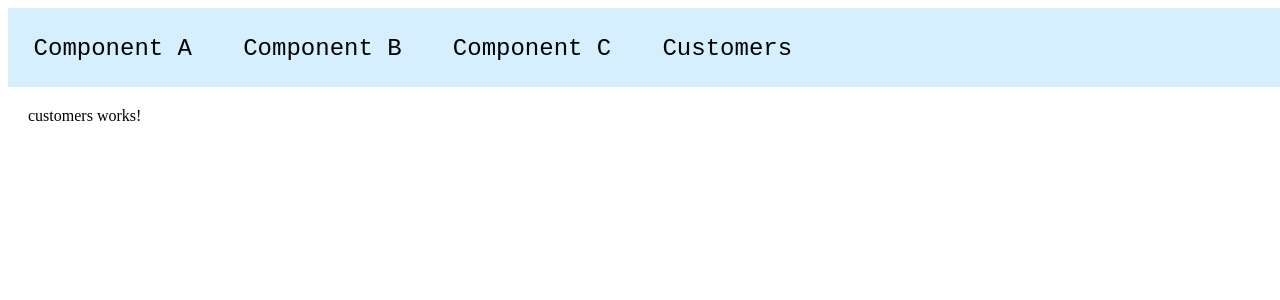
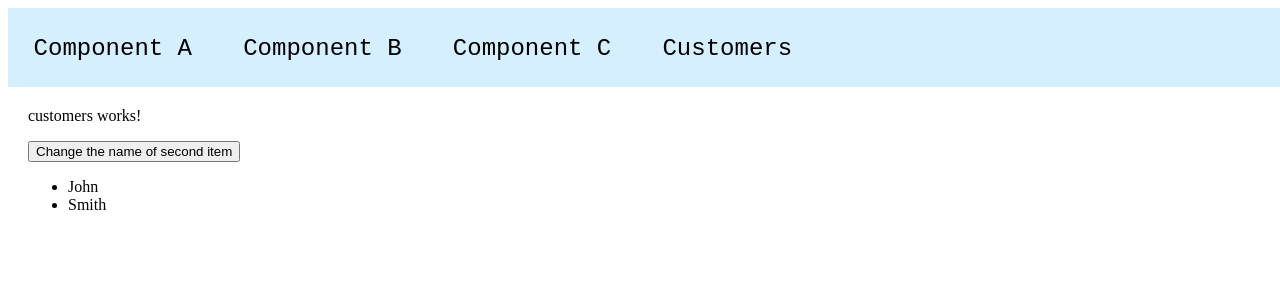
Before and after one commit to dingnan/angular-performance, an Angular app: page /customers in a window 1280 px wide. Shown: the top 300 px of the page. Built offline with nearby package versions, Linux system fonts and the light colour scheme.

Commit message:
Using trackBy in ngFor

```diff
--- a/src/app/customers/customers.component.html
+++ b/src/app/customers/customers.component.html
@@ -1 +1,6 @@
 <p>customers works!</p>
+
+<button (click)='changeName()'>Change the name of second item</button>
+<ul>
+    <li *ngFor="let item of items; trackBy: identifyByName">{{liRender(item)}}{{item.name}}</li>
+</ul>
--- a/src/app/customers/customers.component.ts
+++ b/src/app/customers/customers.component.ts
@@ -1,4 +1,9 @@
 import { Component, OnInit } from '@angular/core';
+
+interface Item {
+  name: string,
+  id: number
+}
 
 @Component({
   selector: 'app-customers',
@@ -6,10 +11,55 @@ import { Component, OnInit } from '@angular/core';
   styleUrls: ['./customers.component.scss']
 })
 export class CustomersComponent implements OnInit {
-
+  items: Array<Item>;
   constructor() { }
 
   ngOnInit(): void {
+    this.items = [
+      {name: 'John', id: 10},
+      {name: 'Smith', id: 20}
+    ];
   }
 
+  liRender(item: Item) {
+    console.log('<li> rendered: ', item.name);
+  }
+
+  // Open Google Chrome DevTools, Elements tab
+  // observe the <li> re-render
+  changeName() {
+    // regardless use trackBy or not, first <li> will not be re-rendered
+    //this.items[1].name = this.generateName();
+    //this.items[1] = {name: this.generateName(), id: 20};
+
+    // without trackBy, both <li> will be re-rendered
+    // with trackBy, even the object reference changed (brand new object with new id),
+    // the first item will not be re-rendered since the name is the same.
+    this.items = [
+      {name: 'John', id: 11},
+      {name: this.generateName(), id: 20}
+    ];
+  }
+
+  identifyByName(index: number, item: Item) {
+    console.log('identifyByName() called: ', index, item.name);
+    return item.name;
+  }
+
+  capFirst(s: string) {
+    return s.charAt(0).toUpperCase() + s.slice(1);
+  }
+
+  getRandomInt(min: number, max: number) {
+    return Math.floor(Math.random() * (max - min)) + min;
+  }
+
+  generateName(){
+    const name1 = ["abandoned","able","absolute","adorable","adventurous","academic","acceptable","acclaimed","accomplished"];
+    const name2 = ["people","history","way","art","world","information","map","family","government","health","system"];
+
+    const name = this.capFirst(name1[this.getRandomInt(0, name1.length)]) + ' '
+      + this.capFirst(name2[this.getRandomInt(0, name2.length)]);
+    return name;
+  }
 }
```
Also changed, not shown: 1 other file (tests, documents, lock files or other folders).
